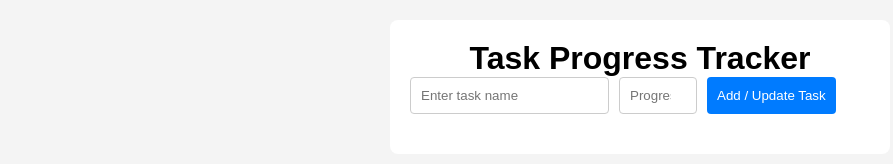
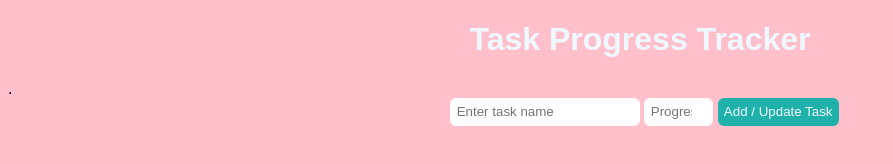
Before and after one commit to Itadi02/Akash_QuntaDev_ClashDev, a plain HTML site: page index.html in a window 1280 px wide. Shown: the whole page, without its empty margins (0-893 px from the left). Drawn offline with Linux system fonts and the light colour scheme.

Commit message:
last commit

```diff
--- a/index.html
+++ b/index.html
@@ -1,36 +1,23 @@
 <!DOCTYPE html>
 <html lang="en">
 <head>
-    <meta charset="UTF-8" />
-    <meta name="viewport" content="width=device-width, initial-scale=1.0" />
-    <title>Task Progress Tracker</title>
-    <link rel="stylesheet" href="style.css" />
+    <meta charset="UTF-8">
+    <meta name="viewport" content="width=device-width, initial-scale=1.0">
+    <title>Document</title>
+    <link rel="stylesheet" href="style.css">
 </head>
 <body>
     <div class="container">
         <h1>Task Progress Tracker</h1>
-      <div class="form">
+        .
         <form id="task-form">
-          <input
-            type="text"
-            id="task-name"
-            placeholder="Enter task name"
-            required
-          />
-          <input
-            type="number"
-            id="task-progress"
-            placeholder="Progress %"
-            min="0"
-            max="100"
-            required
-          />
-          <button type="submit">Add / Update Task</button>
+            <input type="text" class="task-name" placeholder="Enter task name" required />
+            <input type="number" id="task-progress" placeholder="Progress %" min="0" max="100" required />
+            <button type="submit" class="submit-button">Add / Update Task</button>
         </form>
+        <ul id="task-list"></ul>
     </div>
 
-      <ul id="task-list"></ul>
-    </div>
     <script src="script.js"></script>
 </body>
 </html>
--- a/script.js
+++ b/script.js
@@ -0,0 +1,22 @@
+const form = document.getElementById("task-form");
+    const taskList = document.getElementById("task-list");
+
+    form.addEventListener("submit", (e) => {
+        e.preventDefault();
+
+        const taskName = document.querySelector(".task-name").value;
+        const taskProgress = document.getElementById("task-progress").value;
+
+        const html = `
+            <div class="tasklist">
+                <h3>${taskName}</h3>
+                <h3>Show Percentage</h3>
+                <h2>${taskProgress}%</h2>
+                <button class="add-btn">Progress</button>
+            </div>
+        `;
+        taskList.insertAdjacentHTML("beforeend", html);
+        taskList.style.marginLeft = "15%";
+        form.reset();
+
+    });
--- a/style.css
+++ b/style.css
@@ -1,59 +1,52 @@
 *{
-  margin: 0;
-  padding: 0;
-  box-sizing: border-box;
+  font-family: Arial, Helvetica, sans-serif;
 }
+h3{
+  color: rgb(57, 46, 187);
+}
+.tasklist{
+  display: flex;
+  width:52rem;
+  justify-content: center;
+  align-items: center;
+  flex: wrap;
+  gap: 2rem;
+  background-color: aliceblue;
+  border: 2px solid rgb(123, 122, 122);
+  border-radius: 1rem;
+}
+.add-btn{
+  margin: 1rem;
+  width: 6rem;
+  height: 2rem;
+  border-radius: 10px;
+  border-radius: 2rem;
+  border-style: none;
+  background: linear-gradient(rgb(128, 141, 219),rgb(124, 75, 216));
 
-html,body{
-  height: 100%;
-  width: 100%;
 }
-body {
-  font-family: Arial, sans-serif;
-  background: #f4f4f4;
-  margin: 0;
-  padding: 20px;
+body{
+  background-color: pink;
 }
-
-.container {
-  max-width: 500px;
-  margin: auto;
-  background: #fff;
-  padding: 20px;
-  border-radius: 8px;
+h1{
+  text-align: center;
+  color: aliceblue;
 }
-
-h1 {
-  text-align: center;
+.task-name{
+  margin-left: 35%;
+  padding: 0.5%;
+  border: none;
+  border-radius: 6px;
 }
-
-form {
-  display: flex;
-  gap: 10px;
-  margin-bottom: 20px;
+#task-progress{
+  padding: 0.5%;
+  border: none;
+  border-radius: 6px;
 }
-
-input, button {
-  padding: 10px;
-  border-radius: 4px;
-  border: 1px solid #ccc;
+.submit-button{
+  padding: 0.5%;
+  border: none;
+  border-radius: 6px;
+  background-color: lightseagreen;
+  color: aliceblue;
 }
-
-button {
-  background-color: #007bff;
-  color: white;
-  border: none;
-  cursor: pointer;
-}
-
-ul {
-  list-style: none;
-  padding: 0;
-}
-
-li {
-  background: #e9e9e9;
-  margin: 10px 0;
-  padding: 10px;
-  border-radius: 4px;
-}
```
Lines whose indentation alone changed are shown as unchanged.
